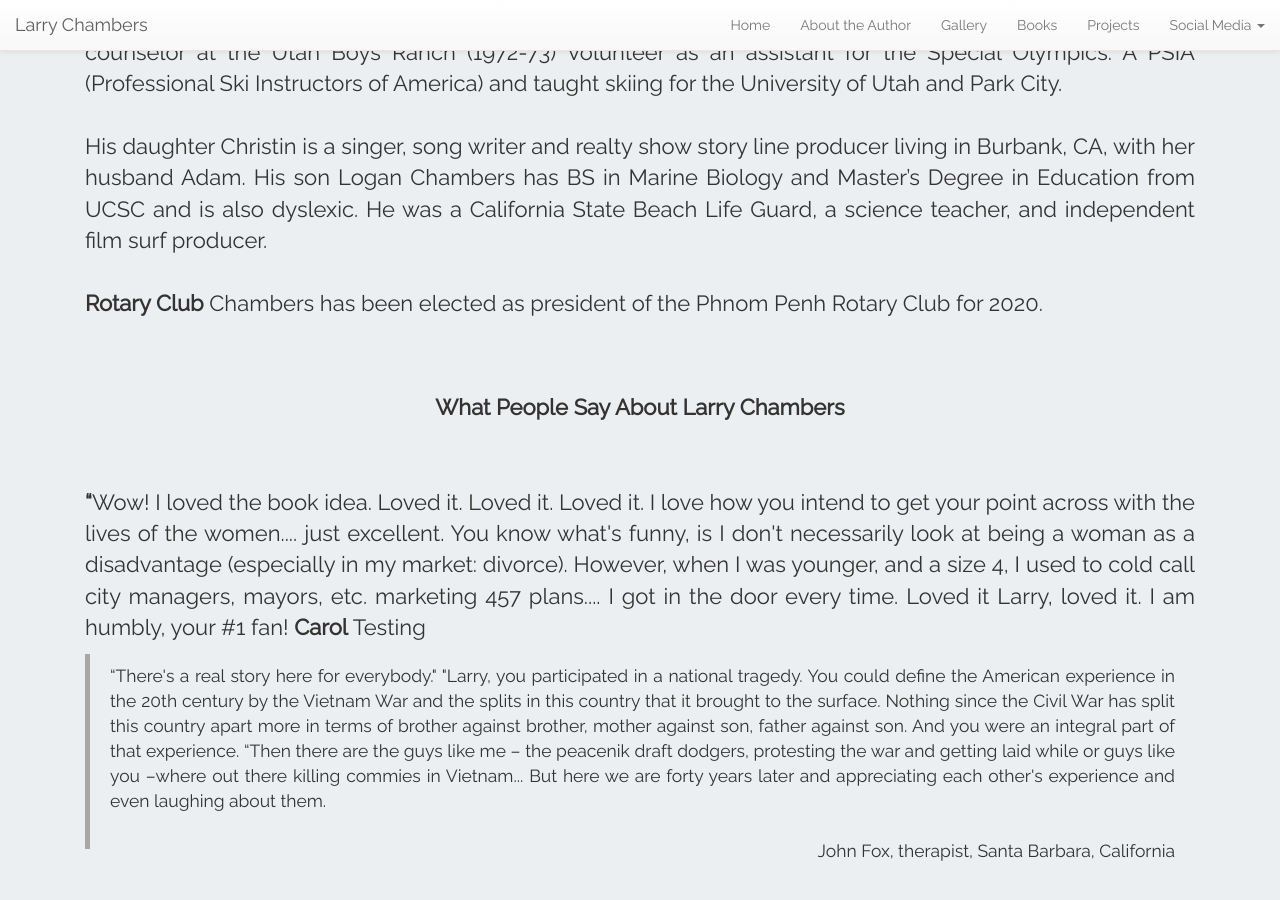
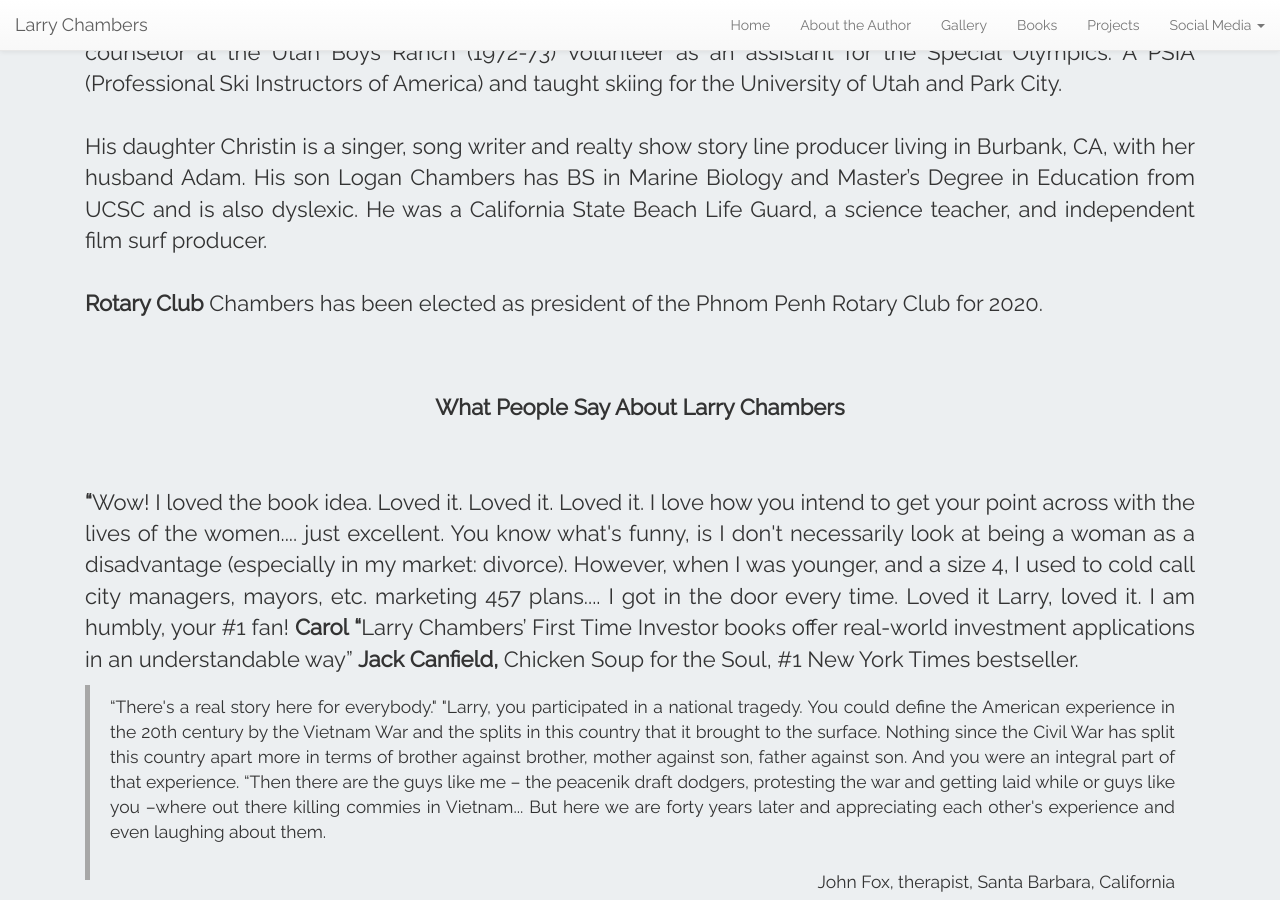
Before and after one commit to larrychambers/larrychambers.github.io, a Jekyll site: the page built from about.md, in a window 1280 px wide and 900 px high, scrolled down 2701 px. Built offline with Jekyll 4.4.1, drawn with Linux system fonts in a browser that asks for light colours; nearby versions of some CDN libraries; before the commit the page ends 3570 px from its top, so only the background shows below that.

Commit message:
Update about.md

```diff
--- a/about.md
+++ b/about.md
@@ -76,8 +76,9 @@ disadvantage (especially in my market: divorce).  However, when I was
 younger, and a size 4, I used to cold call city managers, mayors, etc. marketing 457 plans.... I got in the door every time.  Loved it Larry, loved it. I am humbly, your #1 fan! <b>Carol</b>
 
 
+<b>“</b>Larry Chambers’ First Time Investor books offer real-world investment applications in an understandable way” <b>Jack Canfield,</b> Chicken Soup for the Soul, #1 New York Times bestseller.
 
-<span class="font-size:15px"> Testing </span>
+
 
 
 
```
